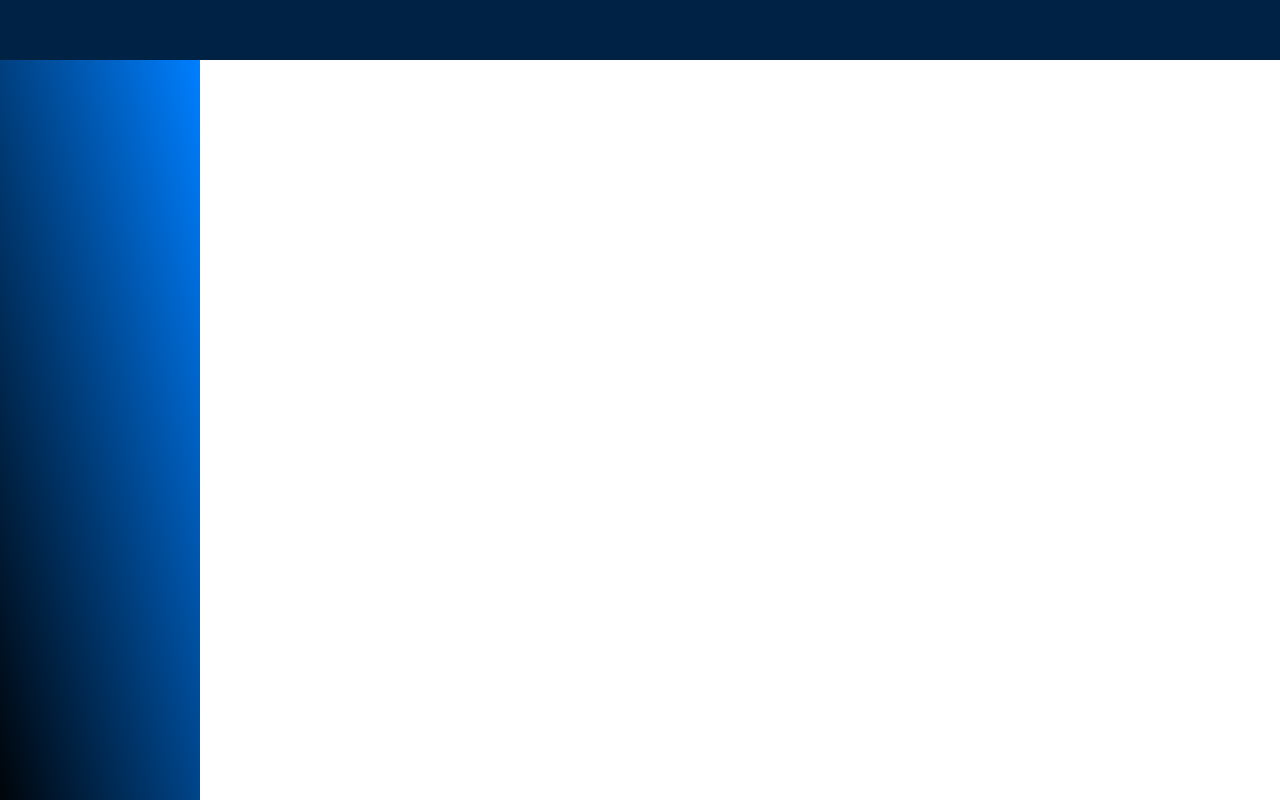
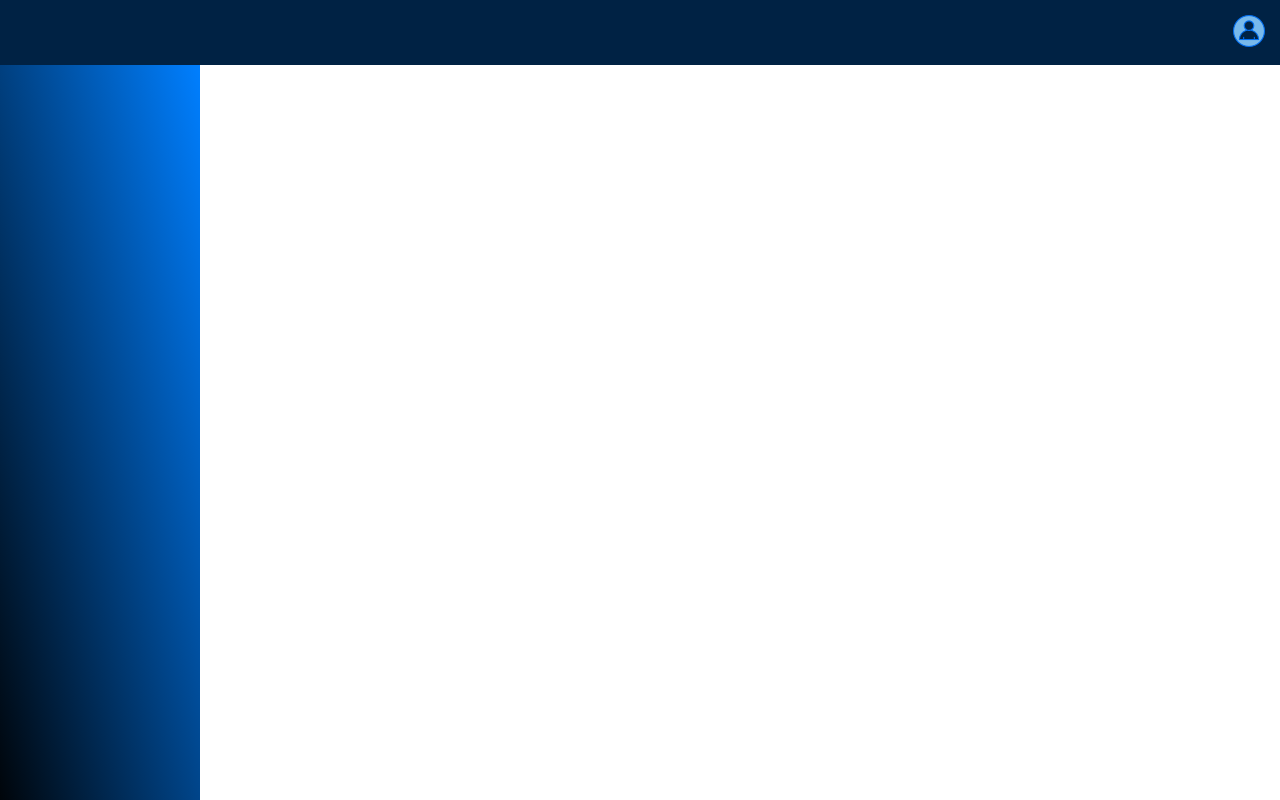
Before and after one commit to s18580/Final-thesis-UI-OLD, a Vue app: page / in a window 1280 px wide. Built offline with nearby package versions, Linux system fonts and the light colour scheme.

Commit message:
place userMenu in HeaderBar

```diff
--- a/src/components/HeaderBar.vue
+++ b/src/components/HeaderBar.vue
@@ -1,21 +1,37 @@
 
 <template>
     <div id="background">
+      <div id="logo">
+      </div>
+      <div id="userMenu">
+        <UserMenu/>
+      </div>
     </div>
 </template>
 
 <script>
+import UserMenu from "./UserMenu.vue";
 
 export default {
   name: 'HeaderBar',
+  components: {
+    UserMenu
+  }
 }
 </script>
 
 <style scoped>
-#background{
+#background {
   display: block;
   min-height: 60px;
   width: 100%;
-  background: #002244
+  background: #002244;
+  display: flex;
+  flex-direction: row;
+  justify-content: space-between;
+}
+
+#userMenu {
+  margin: 15px;
 }
 </style>
```
